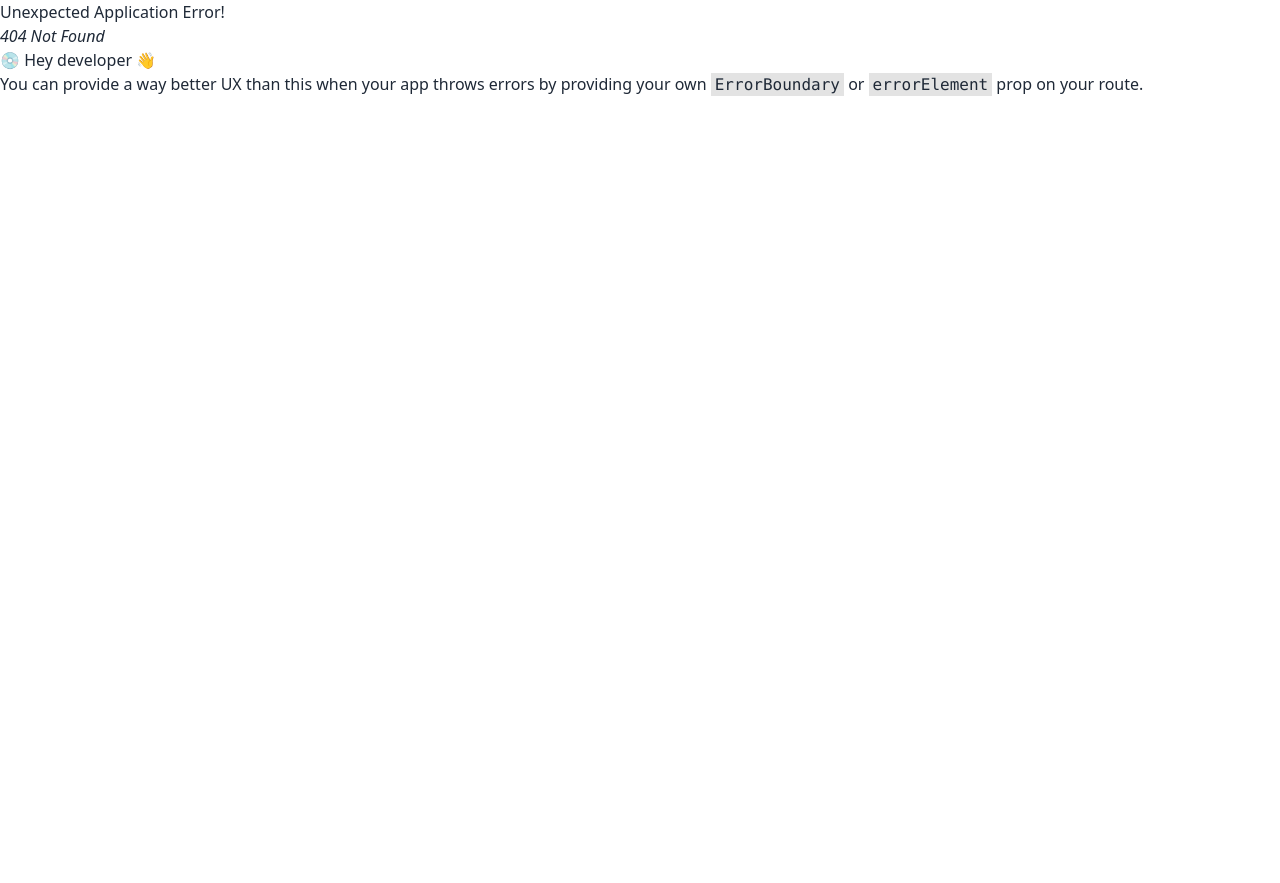
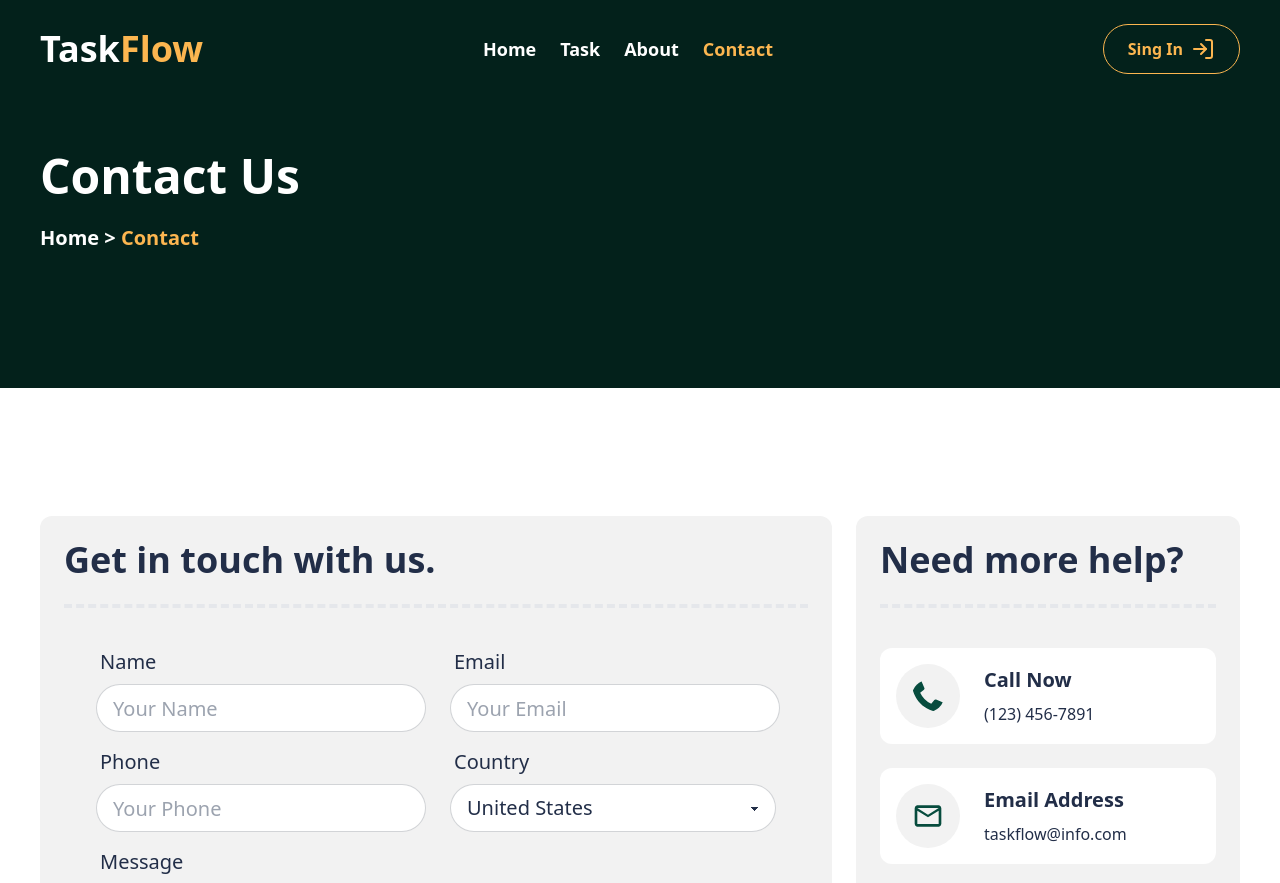
Before and after one commit to Rashedul-Hoque-Rashed/task-management-client, a React (Vite) app: page /contact in a window 1280 px wide. Before the commit this address had no page. Shown: the top 883 px of the page. Before the commit the page ends 800 px from the top, so only its background shows below. Built offline with nearby package versions, Linux system fonts and the light colour scheme.

Commit message:
create contact page

```diff
--- /dev/null
+++ b/src/Pages/Contact.jsx
@@ -0,0 +1,154 @@
+import { LuArrowUpRight } from 'react-icons/lu';
+import { FaPhoneAlt } from "react-icons/fa";
+import { MdOutlineEmail } from "react-icons/md";
+import { CiLocationOn } from "react-icons/ci";
+
+
+const Contact = () => {
+
+    const countries = [
+        {
+            "name": "United States",
+            "code": "US"
+        },
+        {
+            "name": "Germany",
+            "code": "DE"
+        },
+        {
+            "name": "Canada",
+            "code": "CA"
+        },
+        {
+            "name": "United Kingdom",
+            "code": "GB"
+        },
+        {
+            "name": "Australia",
+            "code": "AU"
+        },
+        {
+            "name": "Bangladesh",
+            "code": "BD"
+        },
+        {
+            "name": "Netherlands",
+            "code": "NL"
+        },
+        {
+            "name": "Sweden",
+            "code": "SE"
+        },
+        {
+            "name": "Singapore",
+            "code": "SG"
+        },
+        {
+            "name": "Ireland",
+            "code": "IE"
+        },
+        {
+            "name": "Switzerland",
+            "code": "CH"
+        }
+    ]
+
+
+    return (
+        <div>
+            <div className='bg-[#03211b] overflow-x-hidden'>
+                <div className="px-4 md:px-10 pt-32 pb-28 gap-10 max-w-[1620px] mx-auto">
+                    <div data-aos="fade-right" data-aos-duration="2000" className="">
+                        <h2 className="text-3xl md:text-4xl lg:text-5xl font-bold my-6 leading-snug text-white">Contact Us</h2>
+                        <p className="text-lg lg:text-xl font-semibold mb-6 text-white">Home &gt; <span className="text-[#fcb650]">Contact</span></p>
+                    </div>
+                </div>
+            </div>
+            <div className='px-4 md:px-10 pt-32 pb-28 max-w-[1620px] mx-auto grid grid-cols-1 lg:grid-cols-3 gap-6'>
+                <div className='col-span-2 bg-base-200 rounded-xl p-4 lg:p-6'>
+                    <h2 className='text-4xl font-bold text-[#222E48] pb-6 border-b-4 border-dashed'>
+                        Get in touch with us.
+                    </h2>
+                    <form className="card-body">
+                        <div className="flex flex-col lg:flex-row gap-6">
+                            <div className="form-control flex-1">
+                                <label className="label">
+                                    <span className="label-text text-[#222E48] text-xl font-medium">Name</span>
+                                </label>
+                                <input type="text" placeholder="Your Name" className="input input-bordered text-[#222E48] text-xl font-medium rounded-full" required />
+                            </div>
+                            <div className="form-control flex-1">
+                                <label className="label">
+                                    <span className="label-text text-[#222E48] text-xl font-medium">Email</span>
+                                </label>
+                                <input type="email" placeholder="Your Email" className="input input-bordered text-[#222E48] text-xl font-medium rounded-full" required />
+                            </div>
+                        </div>
+                        <div className="flex flex-col lg:flex-row gap-6">
+                            <div className="form-control flex-1">
+                                <label className="label">
+                                    <span className="label-text text-[#222E48] text-xl font-medium">Phone</span>
+                                </label>
+                                <input type="text" placeholder="Your Phone" className="input input-bordered text-[#222E48] text-xl font-medium rounded-full" required />
+                            </div>
+                            <div className="form-control flex-1">
+                                <label className="label">
+                                    <span className="label-text text-[#222E48] text-xl font-medium">Country</span>
+                                </label>
+                                <select name="country" id="" className="select select-bordered text-[#222E48] text-xl font-medium rounded-full" required>
+                                    {
+                                        countries.map(country =>
+                                            <option key={country.code} value={country.code} className='text-[#222E48] text-xl font-medium'>{country.name}</option>
+                                        )
+                                    }
+                                </select>
+                            </div>
+                        </div>
+                        <div className="form-control flex-1">
+                            <label className="label">
+                                <span className="label-text text-[#222E48] text-xl font-medium">Message</span>
+                            </label>
+                            <textarea name="message" id="" cols="30" rows="5" className='textarea textarea-bordered text-[#222E48] text-xl font-medium rounded-3xl' placeholder='Enter Your Message'>
+
+                            </textarea>
+                        </div>
+                        <div className="form-control mt-6 w-fit">
+                            <button className="btn text-[#074c3e] text-start border border-[#074c3e] rounded-full px-6 py-3 flex items-center gap-4 hover:text-white hover:bg-[#074c3e]">
+                                Send Message
+                                <LuArrowUpRight className='w-4 h-4' />
+                            </button>
+                        </div>
+                    </form>
+                </div>
+                <div className='col-span-1 h-fit bg-base-200 rounded-xl p-4 lg:p-6'>
+                    <h2 className='text-4xl font-bold text-[#222E48] pb-6 border-b-4 border-dashed mb-10'>
+                        Need more help?
+                    </h2>
+                    <div className='bg-white p-4 flex items-center justify-start rounded-xl gap-6 mb-6'>
+                    <FaPhoneAlt className='w-16 h-16 text-[#074c3e] bg-base-200 rounded-full p-4' />
+                        <div>
+                            <h4 className='text-[#222E48] text-xl font-semibold mb-2'>Call Now</h4>
+                            <p className='text-[#222E48] font-medium'>(123) 456-7891</p>
+                        </div>
+                    </div>
+                    <div className='bg-white p-4 flex items-center justify-start rounded-xl gap-6 mb-6'>
+                    <MdOutlineEmail className='w-16 h-16 text-[#074c3e] bg-base-200 rounded-full p-4' />
+                        <div>
+                            <h4 className='text-[#222E48] text-xl font-semibold mb-2'>Email Address</h4>
+                            <p className='text-[#222E48] font-medium'>taskflow@info.com</p>
+                        </div>
+                    </div>
+                    <div className='bg-white p-4 flex items-center justify-start rounded-xl gap-6 mb-6'>
+                    <CiLocationOn className='w-16 h-16 text-[#074c3e] bg-base-200 rounded-full p-4' />
+                        <div>
+                            <h4 className='text-[#222E48] text-xl font-semibold mb-2'>Location</h4>
+                            <p className='text-[#222E48] font-medium'>Royal Ln. Mesa, New Jersey 45463</p>
+                        </div>
+                    </div>
+                </div>
+            </div>
+        </div>
+    );
+};
+
+export default Contact;
--- a/src/Routes/Routes.jsx
+++ b/src/Routes/Routes.jsx
@@ -3,6 +3,7 @@ import Main from "../Layouts/Main";
 import Home from "../Pages/Home";
 import SingIn from "../Pages/singIn";
 import SingUp from "../Pages/SingUp";
+import Contact from "../Pages/Contact";
 
 export const router = createBrowserRouter([
     {
@@ -21,6 +22,10 @@ export const router = createBrowserRouter([
             path: '/singUp',
             element: <SingUp/>
         },
+        {
+            path: '/contact',
+            element: <Contact/>
+        },
       ]
     },
   ]);
```
